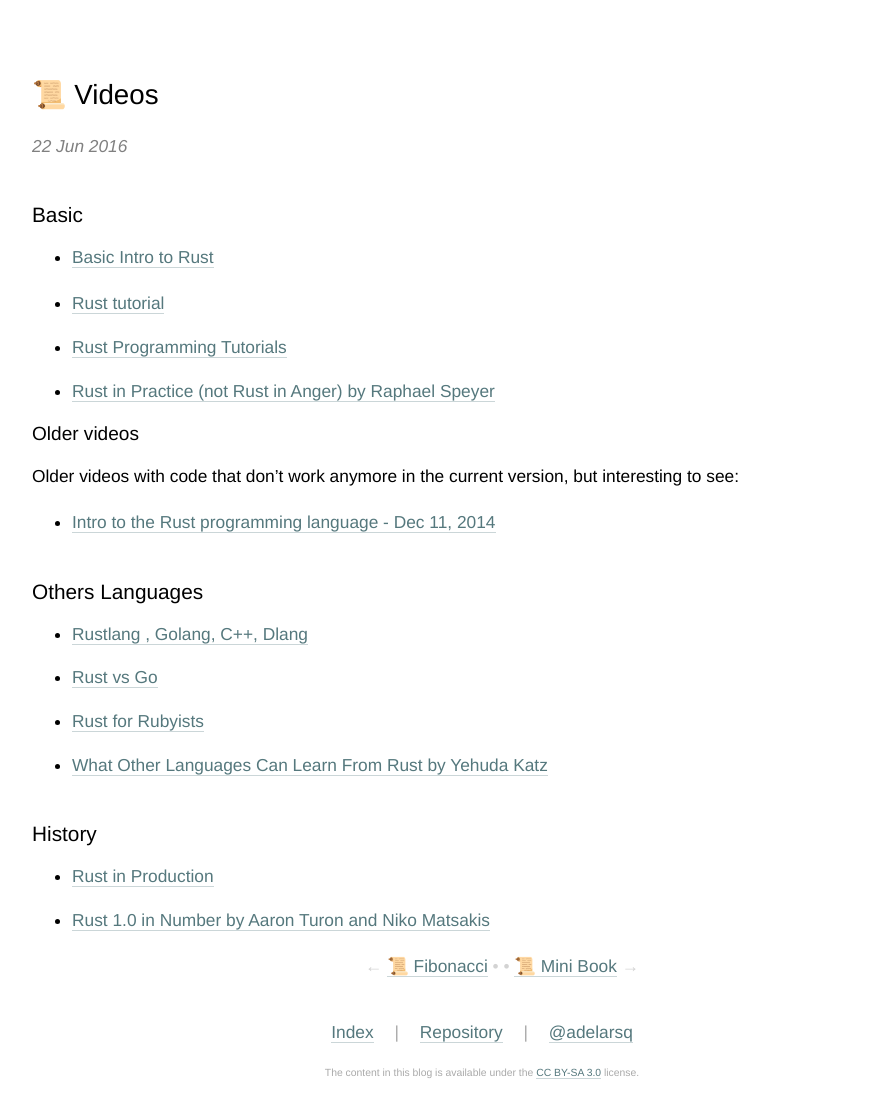
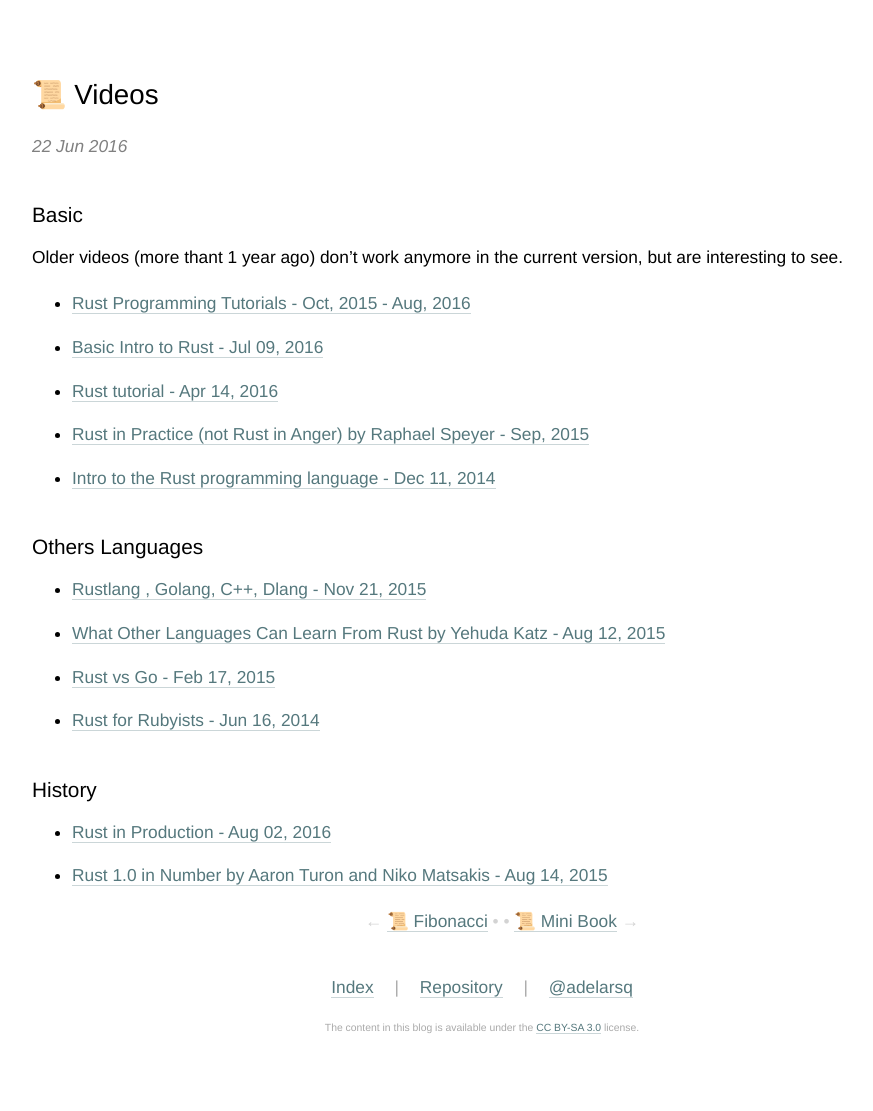
Before and after one commit to adelarsq/daily-rust.github.io, a Jekyll site: the page built from _posts/2016-06-22-videos.md, in a window 1280 px wide. Shown: the whole page, without its empty margins (158-1031 px from the left). Built offline with Jekyll 4.4.1, drawn with Linux system fonts in a browser that asks for light colours; after the commit the page ends 1067 px from its top, so only the background shows below that.

Commit message:
Update 2016-06-22-videos.md

```diff
--- a/_posts/2016-06-22-videos.md
+++ b/_posts/2016-06-22-videos.md
@@ -7,26 +7,22 @@ tags: [rustposts, rust, article]
 
 ## Basic
 
-- [Basic Intro to Rust](https://www.youtube.com/watch?v=jiJSnYP5EuU&ab_channel=RegisBoudinot)
+Older videos (more thant 1 year ago) don't work anymore in the current version, but are interesting to see.
 
-- [Rust tutorial](https://www.youtube.com/watch?v=U1EFgCNLDB8&ab_channel=DerekBanas)
-- [Rust Programming Tutorials](https://www.youtube.com/playlist?list=PL0Fqs05rod8D80WKBCeT326CT8vcAm_N9)
-- [Rust in Practice (not Rust in Anger) by Raphael Speyer](https://www.youtube.com/watch?v=UIJ1CLtcKG4&ab_channel=FP-Syd)
-
-### Older videos
-
-Older videos with code that don't work anymore in the current version, but interesting to see:
-
+- [Rust Programming Tutorials - Oct, 2015 - Aug, 2016](https://www.youtube.com/playlist?list=PL0Fqs05rod8D80WKBCeT326CT8vcAm_N9)
+- [Basic Intro to Rust - Jul 09, 2016](https://www.youtube.com/watch?v=jiJSnYP5EuU&ab_channel=RegisBoudinot)
+- [Rust tutorial - Apr 14, 2016](https://www.youtube.com/watch?v=U1EFgCNLDB8&ab_channel=DerekBanas)
+- [Rust in Practice (not Rust in Anger) by Raphael Speyer - Sep, 2015](https://www.youtube.com/watch?v=UIJ1CLtcKG4&ab_channel=FP-Syd)
 - [Intro to the Rust programming language - Dec 11, 2014](https://www.youtube.com/watch?v=agzf6ftEsLU&ab_channel=Code&SupplyCo)
 
 ## Others Languages
 
-- [Rustlang , Golang, C++, Dlang](https://www.youtube.com/watch?v=ynQoaajojIs&ab_channel=GolangVids)
-- [Rust vs Go](https://www.youtube.com/watch?v=WVZ7yMvxImo&ab_channel=SebastianThiel)
-- [Rust for Rubyists](https://www.youtube.com/watch?v=Q5MLIY1oa1s&ab_channel=SvitlaSystemsOfficial)
-- [What Other Languages Can Learn From Rust by Yehuda Katz](https://www.youtube.com/watch?v=uCaYkUmdtPw&ab_channel=CodeGenius)
+- [Rustlang , Golang, C++, Dlang - Nov 21, 2015](https://www.youtube.com/watch?v=ynQoaajojIs&ab_channel=GolangVids)
+- [What Other Languages Can Learn From Rust by Yehuda Katz - Aug 12, 2015](https://www.youtube.com/watch?v=uCaYkUmdtPw&ab_channel=CodeGenius)
+- [Rust vs Go - Feb 17, 2015](https://www.youtube.com/watch?v=WVZ7yMvxImo&ab_channel=SebastianThiel)
+- [Rust for Rubyists - Jun 16, 2014](https://www.youtube.com/watch?v=Q5MLIY1oa1s&ab_channel=SvitlaSystemsOfficial)
 
 ## History
 
-- [Rust in Production](https://www.infoq.com/presentations/rust-production)
-- [Rust 1.0 in Number by Aaron Turon and Niko Matsakis](https://www.youtube.com/watch?v=jDQaIl_1Nfk&ab_channel=Confreaks)
+- [Rust in Production - Aug 02, 2016](https://www.infoq.com/presentations/rust-production)
+- [Rust 1.0 in Number by Aaron Turon and Niko Matsakis - Aug 14, 2015](https://www.youtube.com/watch?v=jDQaIl_1Nfk&ab_channel=Confreaks)
```
